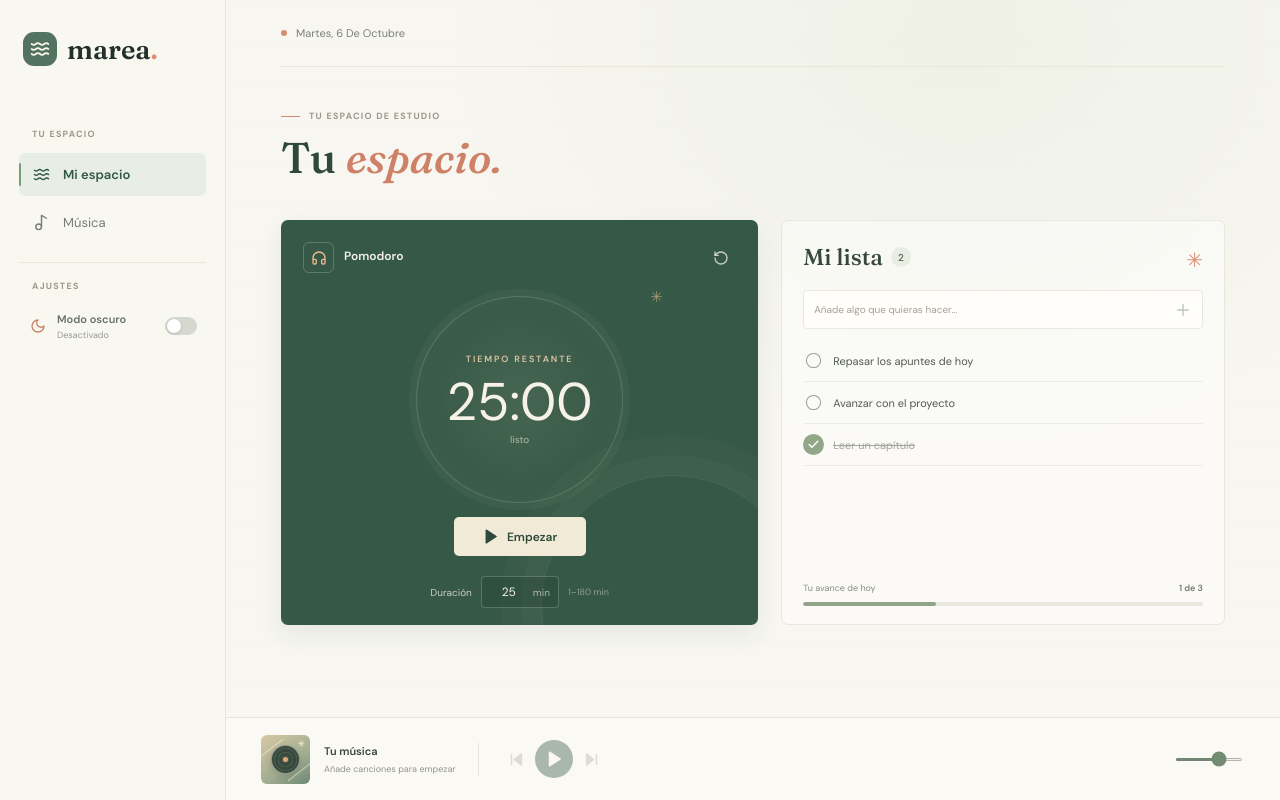
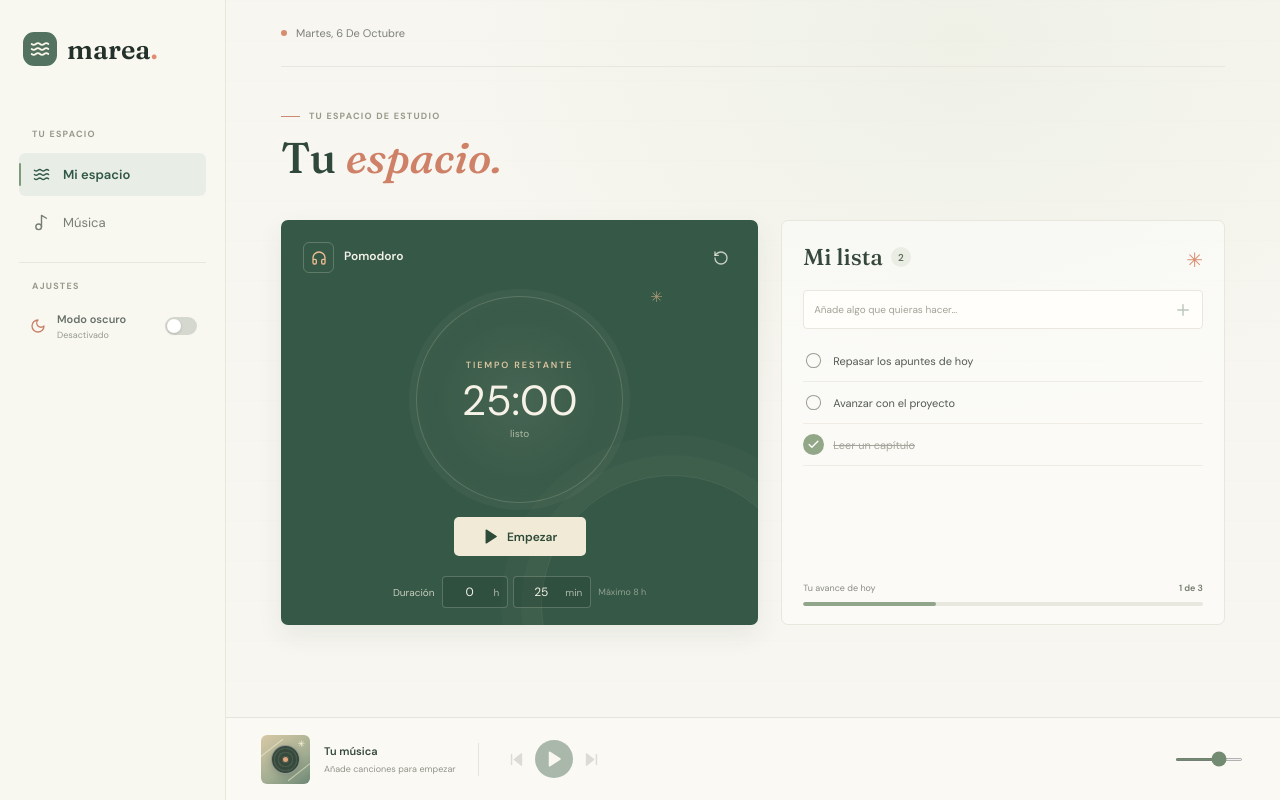
Before and after one commit to Tomaxplosion/Marea, a React (Vite) app: page / in a window 1280 px wide. Built offline with nearby package versions, Linux system fonts and the light colour scheme.

Commit message:
feat: enhance timer functionality with improved duration input and formatting

```diff
--- a/src/main.jsx
+++ b/src/main.jsx
@@ -26,6 +26,7 @@ const defaultTasks = [
   { id: 3, text: 'Leer un capítulo', done: true }
 ];
 
+const MAX_DURATION_MINUTES = 8 * 60;
 const TRACK_DATABASE = 'marea-audio-library';
 const TRACK_STORE = 'tracks';
 
@@ -74,6 +75,21 @@ function formatPlaybackTime(seconds) {
   return `${Math.floor(safeSeconds / 60)}:${String(safeSeconds % 60).padStart(2, '0')}`;
 }
 
+function formatTimerTime(totalSeconds) {
+  const safeSeconds = Math.max(0, Math.floor(totalSeconds));
+  const hours = Math.floor(safeSeconds / 3600);
+  const minutes = Math.floor(safeSeconds % 3600 / 60);
+  const seconds = safeSeconds % 60;
+
+  if (hours === 0 && minutes === 0) return `${seconds} s`;
+  if (hours === 0) return `${minutes}:${String(seconds).padStart(2, '0')}`;
+
+  const parts = [`${hours} h`];
+  if (minutes > 0) parts.push(`${minutes} min`);
+  if (seconds > 0) parts.push(`${seconds} s`);
+  return parts.join(' ');
+}
+
 function readTasks() {
   try {
     const saved = JSON.parse(localStorage.getItem('marea-tasks'));
@@ -91,7 +107,7 @@ function App() {
   const [drawerOpen, setDrawerOpen] = useState(false);
   const [durationMinutes, setDurationMinutes] = useState(() => {
     const saved = Number(localStorage.getItem('marea-duration'));
-    return Number.isInteger(saved) && saved >= 1 && saved <= 180 ? saved : 25;
+    return Number.isInteger(saved) && saved >= 1 && saved <= MAX_DURATION_MINUTES ? saved : 25;
   });
   const [seconds, setSeconds] = useState(durationMinutes * 60);
   const [isRunning, setIsRunning] = useState(false);
@@ -155,7 +171,7 @@ function App() {
   const completedCount = tasks.filter((task) => task.done).length;
   const remainingTasks = tasks.length - completedCount;
   const currentTrack = library[selectedTrack];
-  const time = `${String(Math.floor(seconds / 60)).padStart(2, '0')}:${String(seconds % 60).padStart(2, '0')}`;
+  const time = formatTimerTime(seconds);
   const progress = trackDuration > 0 ? currentTime / trackDuration * 100 : 0;
   const today = new Intl.DateTimeFormat('es-ES', {
     weekday: 'long',
@@ -163,10 +179,16 @@ function App() {
     month: 'long'
   }).format(new Date());
 
-  function changeDuration(event) {
-    const value = Number(event.target.value);
+  function changeDurationPart(part, rawValue) {
+    const value = Number(rawValue);
     if (!Number.isFinite(value)) return;
-    const nextDuration = Math.min(180, Math.max(1, Math.floor(value)));
+    const hours = part === 'hours'
+      ? Math.min(8, Math.max(0, Math.floor(value)))
+      : Math.floor(durationMinutes / 60);
+    const minutes = part === 'minutes'
+      ? Math.min(59, Math.max(0, Math.floor(value)))
+      : durationMinutes % 60;
+    const nextDuration = Math.min(MAX_DURATION_MINUTES, Math.max(1, hours * 60 + minutes));
     setDurationMinutes(nextDuration);
     setSeconds(nextDuration * 60);
     setIsRunning(false);
@@ -325,7 +347,7 @@ function App() {
               <div className="timer-ring" aria-label={`Quedan ${time}`}>
                 <div className="timer-ring-inner">
                   <span className="timer-caption">TIEMPO RESTANTE</span>
-                  <span className="timer-time">{time}</span>
+                  <span className={`timer-time${time.length > 10 ? ' timer-time-compact' : ''}`}>{time}</span>
                   <span className="timer-hint">{isRunning ? 'en marcha' : 'listo'}</span>
                 </div>
               </div>
@@ -338,12 +360,18 @@ function App() {
             </div>
 
             <div className="timer-settings">
-              <label htmlFor="duration-minutes">Duración</label>
-              <div className="duration-input-wrap">
-                <input id="duration-minutes" type="number" min="1" max="180" step="1" value={durationMinutes} onChange={changeDuration} aria-label="Duración del temporizador en minutos" />
-                <span>min</span>
+              <span className="duration-label">Duración</span>
+              <div className="timer-duration-fields">
+                <div className="duration-input-wrap">
+                  <input id="duration-hours" type="number" min="0" max="8" step="1" value={Math.floor(durationMinutes / 60)} onChange={(event) => changeDurationPart('hours', event.target.value)} aria-label="Horas del temporizador" />
+                  <span>h</span>
+                </div>
+                <div className="duration-input-wrap">
+                  <input id="duration-minutes" type="number" min="0" max="59" step="1" value={durationMinutes % 60} onChange={(event) => changeDurationPart('minutes', event.target.value)} aria-label="Minutos del temporizador" />
+                  <span>min</span>
+                </div>
               </div>
-              <span className="duration-hint">1–180 min</span>
+              <span className="duration-hint">Máximo 8 h</span>
             </div>
             <span className="focus-decoration" aria-hidden="true">✳</span>
           </section>
--- a/src/style.css
+++ b/src/style.css
@@ -73,12 +73,14 @@ button:focus-visible, a:focus-visible, input:focus-visible, select:focus-visible
 .timer-ring { display: grid; width: 207px; height: 207px; place-items: center; border: 1px solid rgba(238, 234, 207, .2); border-radius: 50%; background: radial-gradient(circle, rgba(250, 240, 203, .085), rgba(250, 240, 203, .012) 67%); box-shadow: 0 0 0 7px rgba(250, 240, 203, .035), inset 0 0 34px rgba(240, 229, 186, .05); }
 .timer-ring-inner { display: flex; align-items: center; flex-direction: column; }
 .timer-caption { margin: 0 0 5px; color: #dcc5a0; font-size: 9px; font-weight: 600; letter-spacing: 1.9px; }
-.timer-time { color: #f6f2e7; font-size: 53px; font-variant-numeric: tabular-nums; font-weight: 400; letter-spacing: 0; line-height: 1.2; }
+.timer-time { color: #f6f2e7; font-size: 42px; font-variant-numeric: tabular-nums; font-weight: 400; letter-spacing: 0; line-height: 1.2; }
 .timer-hint { color: rgba(243, 240, 223, .61); font-size: 10px; }
 .timer-controls { display: flex; justify-content: center; margin-top: 14px; }
 .timer-play { display: flex; align-items: center; justify-content: center; gap: 8px; min-width: 132px; height: 39px; padding: 0 16px; border: 0; border-radius: 5px; color: #2d4a39; background: #f1ead6; font-size: 12px; font-weight: 600; cursor: pointer; transition: background .18s ease, transform .18s ease; }
 .timer-play:hover { transform: translateY(-1px); background: #fff8e6; }
-.timer-settings { position: relative; z-index: 1; display: flex; align-items: center; justify-content: center; gap: 9px; margin-top: 5px; color: rgba(243, 240, 223, .78); font-size: 10px; }
+.timer-settings { position: relative; z-index: 1; display: flex; align-items: center; justify-content: center; gap: 7px; margin-top: 5px; color: rgba(243, 240, 223, .78); font-size: 10px; }
+.duration-label { flex: none; }
+.timer-duration-fields { display: flex; align-items: center; gap: 5px; }
 .duration-input-wrap { display: flex; height: 32px; align-items: center; gap: 5px; padding: 0 8px; border: 1px solid rgba(244, 241, 222, .22); border-radius: 4px; background: rgba(29, 59, 44, .28); }
 .duration-input-wrap input { width: 38px; padding: 0; border: 0; outline: 0; color: #f6f2e7; background: transparent; font-size: 12px; font-variant-numeric: tabular-nums; text-align: center; }
 .duration-input-wrap input::-webkit-inner-spin-button, .duration-input-wrap input::-webkit-outer-spin-button { margin: 0; appearance: none; }
@@ -253,6 +255,7 @@ button:focus-visible, a:focus-visible, input:focus-visible, select:focus-visible
   .station-info { min-width: 65px; max-width: 87px; }
   .station-select-wrap select { width: 74px; }
   .play-button { width: 35px; height: 35px; }
+  .timer-time { font-size: 39px; }
   .volume-control { margin-left: auto; }
 }
 
```
